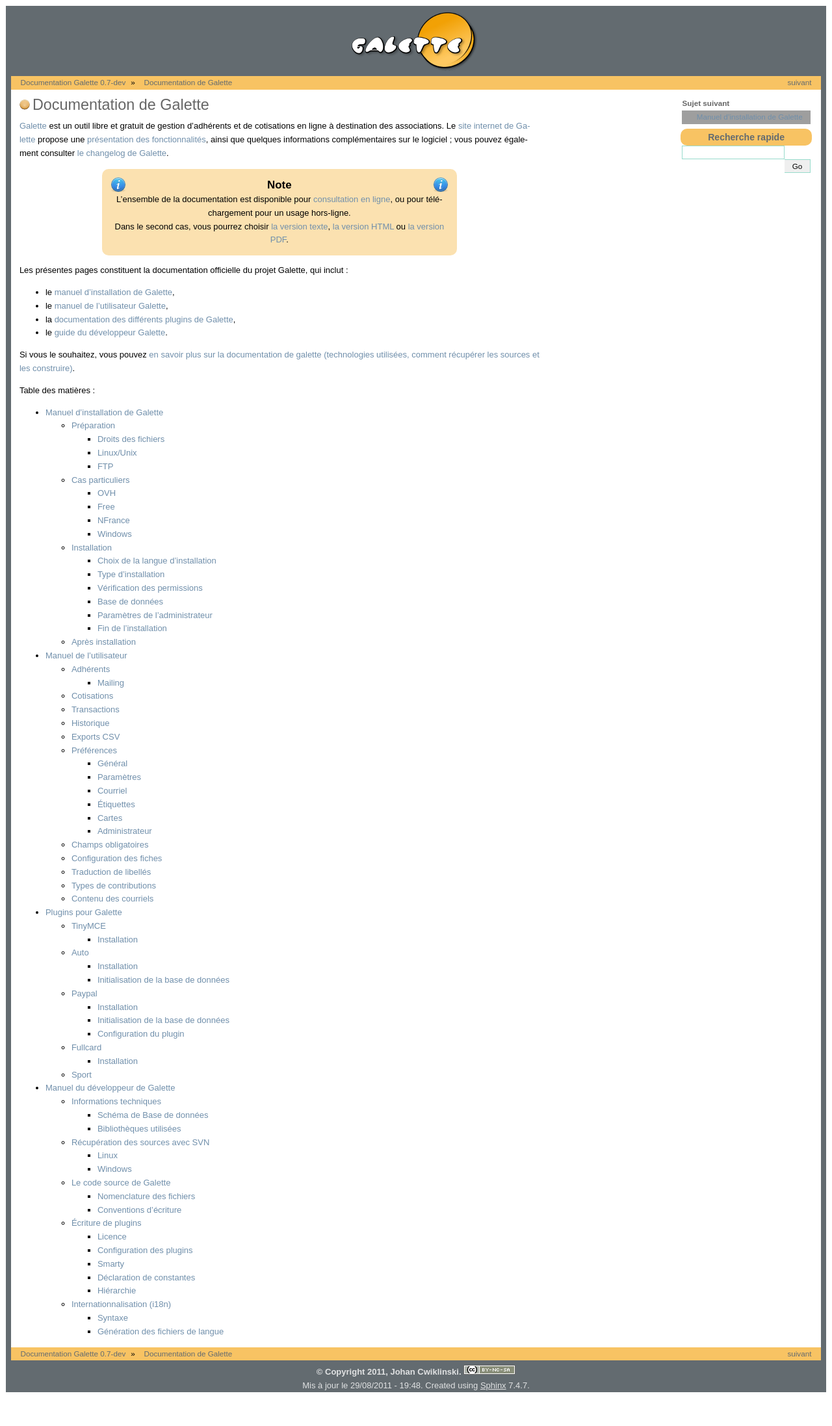
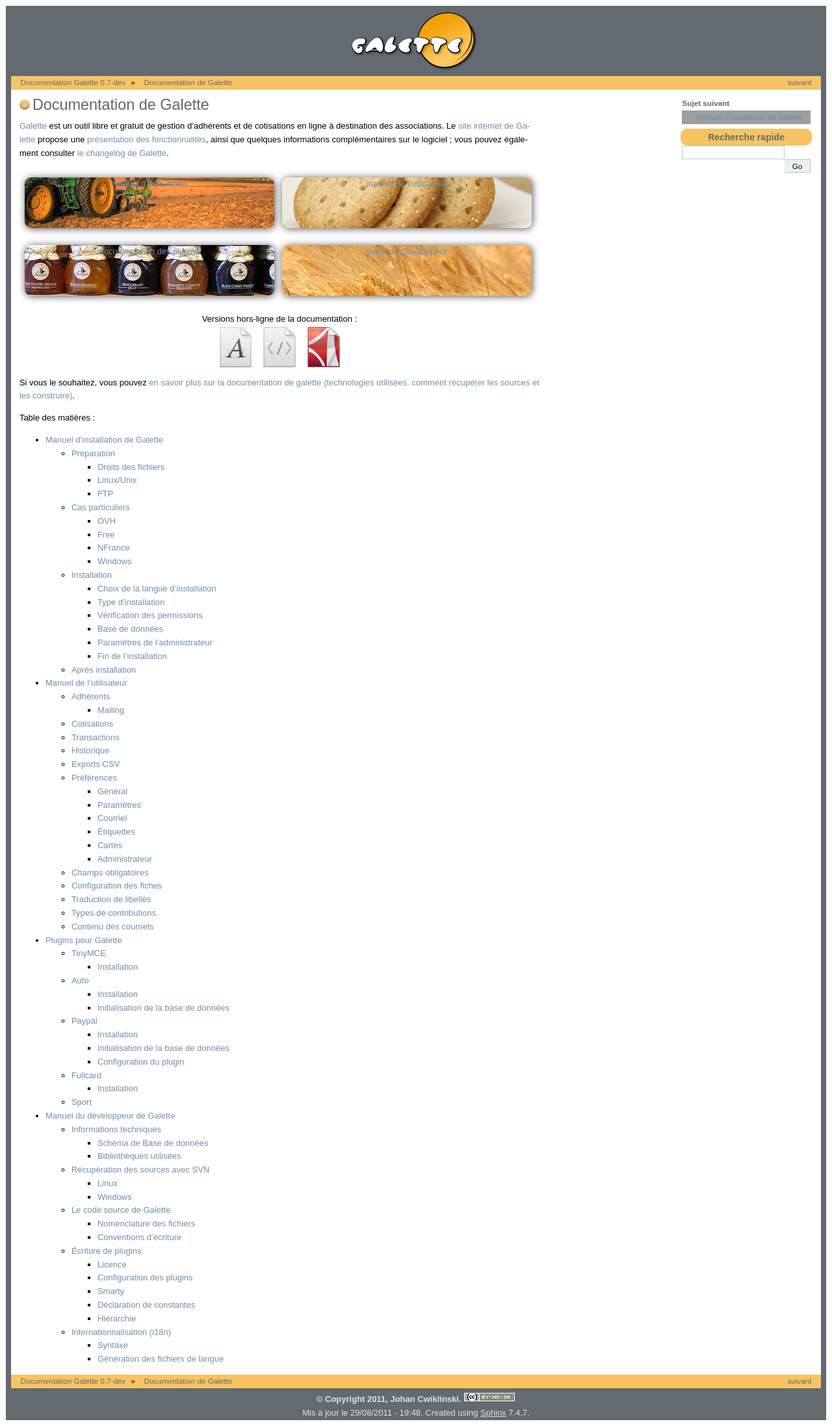
Before and after one commit to galette/galettedoc, a Sphinx documentation site: the page built from source/index.rst, in a window 1280 px wide. Shown: the whole page at 65% size. Built offline with Sphinx 7.4.7, drawn with Linux system fonts in a browser that asks for light colours; before the commit the page ends 2152 px from its top, so only the background shows below that; grey boxes are pictures that could not be loaded.

Commit message:
Nouvelle page d'acueil, plus aérée

```diff
--- a/source/_styles/static/galette.css
+++ b/source/_styles/static/galette.css
@@ -819,3 +819,115 @@
 	float:none;
 	width:auto;
 }
+
+.docs {
+    display: inline-block;
+    text-align: center;
+    width: 48%;
+    margin-left:1%;
+    position:relative;
+}
+
+.docs a {
+    display:inline-block;
+    height: 6em;
+    min-width:15em;
+    max-width:25em;
+    width:100%;
+    max-width: 45em;
+    -moz-border-radius:10px;
+    -webkit-border-radius:10px;
+    border-radius:10px;
+    -moz-box-shadow: 1px 1px 12px #555555;
+    -webkit-box-shadow: 1px 1px 12px #555555;
+    box-shadow: 1px 1px 12px #555555;
+}
+
+.docs a em {
+    position:absolute;
+    color: black;
+    background-color:rgba(255, 255, 255, .9);
+    display: inline-block;
+    font-weight: bold;
+    font-style: normal;
+    font-size:1.2em;
+    bottom:1em;
+    right: 1em;
+    padding: .5em;
+    -moz-border-radius:10px;
+    -webkit-border-radius:10px;
+    border-radius:10px;
+    -moz-box-shadow: 1px 1px 12px #ccc;
+    -webkit-box-shadow: 1px 1px 12px #ccc;
+    box-shadow: 1px 1px 12px #ccc;
+}
+
+.docs a em:hover {
+    -moz-box-shadow: 1px 1px 12px #555555;
+    -webkit-box-shadow: 1px 1px 12px #555555;
+    box-shadow: 1px 1px 12px #555555;
+}
+
+.devel-doc a{
+    background: url(images/developpers.jpg) 50% 50% no-repeat;
+}
+
+.install-doc a{
+    background: url(images/installation.jpg) 50% 100% no-repeat;
+}
+
+.user-doc a{
+    background: url(images/usermanual.jpg) 50% 100% no-repeat;
+}
+
+.plugins-doc a{
+    background: url(images/plugins.jpg) 50% 50% no-repeat;
+}
+
+.dl-formats {
+    padding:0;
+    text-align:center;
+}
+
+.dl-formats li {
+    display:inline-block;
+}
+
+.dl-formats li a {
+    color: black;
+    text-decoration:none;
+}
+.dl-formats li a:hover {
+    text-decoration: underline;
+}
+
+.dl-formats li:first-child {
+    display:block;
+}
+
+/* version TEXTE */
+.dl-formats li:nth-child(2) a{
+    text-indent: -5000px;
+    display: inline-block;
+    background: url(images/txt.png) 50% 50% no-repeat;
+    height: 64px;
+    width: 64px;
+}
+
+/* version HTML */
+.dl-formats li:nth-child(3) a{
+    text-indent: -5000px;
+    display: inline-block;
+    background: url(images/html.png) 50% 50% no-repeat;
+    height: 64px;
+    width: 64px;
+}
+
+/* version PDF */
+.dl-formats li:nth-child(4) a{
+    text-indent: -5000px;
+    display: inline-block;
+    background: url(images/pdf.png) 50% 50% no-repeat;
+    height: 64px;
+    width: 64px;
+}
--- a/source/index.rst
+++ b/source/index.rst
@@ -8,18 +8,28 @@
 
 `Galette <http://galette.tuxfamily.org>`_ est un outil libre et gratuit de gestion d'adhérents et de cotisations en ligne à destination des associations. Le `site internet de Galette <http://galette.tuxfamily.org>`_ propose une `présentation des fonctionnalités <http://galette.tuxfamily.org/fr/doku.php?id=apropos>`_, ainsi que quelques informations complémentaires sur le logiciel ; vous pouvez également consulter :doc:`le changelog de Galette </changelog>`.
 
-.. note::
+.. rst-class:: docs install_doc
 
-   L'ensemble de la documentation est disponible pour `consultation en ligne <http://galette.tuxfamily.org/documentation/fr/>`_, ou pour téléchargement pour un usage hors-ligne.
+:doc:`manuel d'installation <installation/index>`
 
-   Dans le second cas, vous pourrez choisir `la version texte <http://galette.tuxfamily.org/documentation/fr/documentation_galette_txt.tar.bz2>`_, `la version HTML <http://galette.tuxfamily.org/documentation/fr/documentation_galette.tar.bz2>`_ ou `la version PDF <http://galette.tuxfamily.org/documentation/fr/galette.pdf>`_.
+.. rst-class:: docs user_doc
 
-Les présentes pages constituent la documentation officielle du projet Galette, qui inclut :
+:doc:`manuel de l'utilisateur <usermanual/index>`
 
-* le :doc:`manuel d'installation de Galette <installation/index>`,
-* le :doc:`manuel de l'utilisateur Galette <usermanual/index>`,
-* la :doc:`documentation des différents plugins de Galette <plugins/index>`,
-* le :doc:`guide du développeur Galette <development/index>`.
+.. rst-class:: docs plugins_doc
+
+:doc:`documentation des plugins <plugins/index>`
+
+.. rst-class:: docs devel_doc
+
+:doc:`guide du développeur <development/index>`
+
+.. rst-class:: dl-formats
+
+* Versions hors-ligne de la documentation :
+* `version texte <http://galette.tuxfamily.org/documentation/fr/documentation_galette_txt.tar.bz2>`_
+* `version HTML <http://galette.tuxfamily.org/documentation/fr/documentation_galette.tar.bz2>`_
+* `version PDF <http://galette.tuxfamily.org/documentation/fr/galette.pdf>`_
 
 Si vous le souhaitez, vous pouvez :ref:`en savoir plus sur la documentation de galette (technologies utilisées, comment récupérer les sources et les construire) <about>`.
 
```
Also changed, not shown: source/_styles/static/images/developpers.jpg (added), source/_styles/static/images/html.png (added), source/_styles/static/images/installation.jpg (added), source/_styles/static/images/pdf.png (added), source/_styles/static/images/plugins.jpg (added), source/_styles/static/images/txt.png (added), source/_styles/static/images/usermanual.jpg (added).
